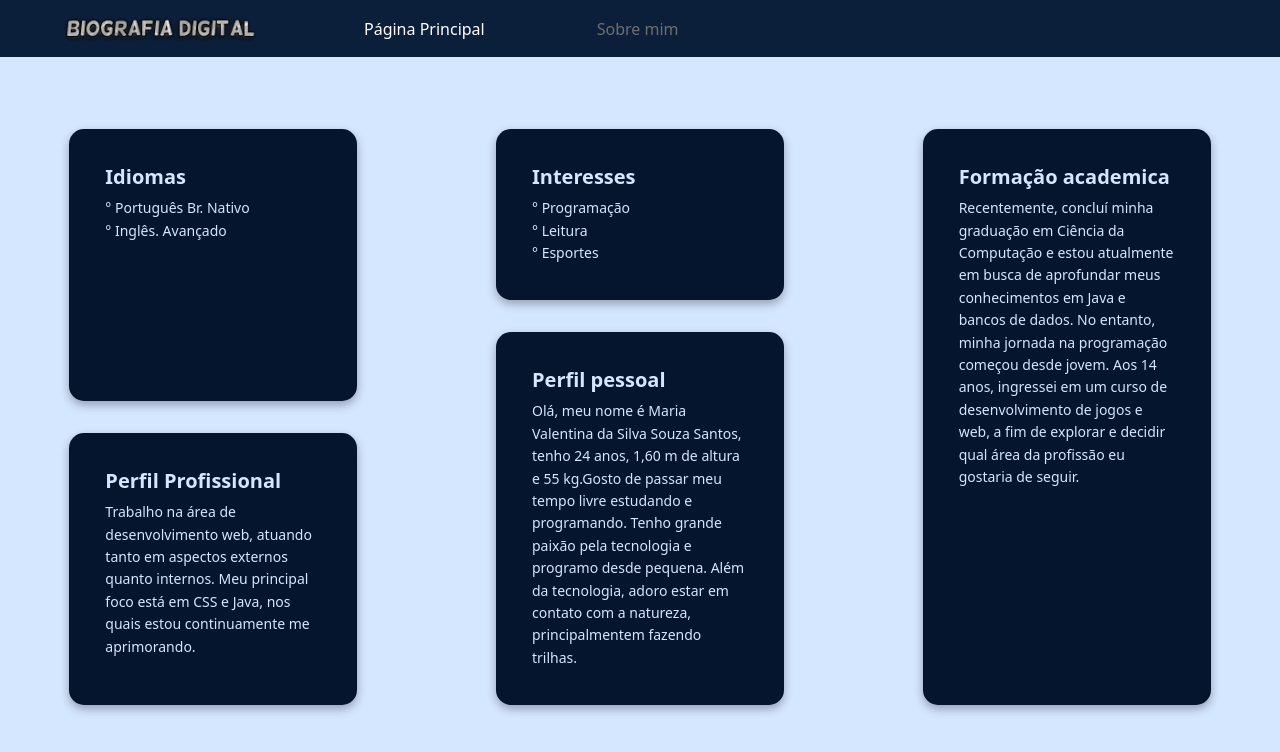
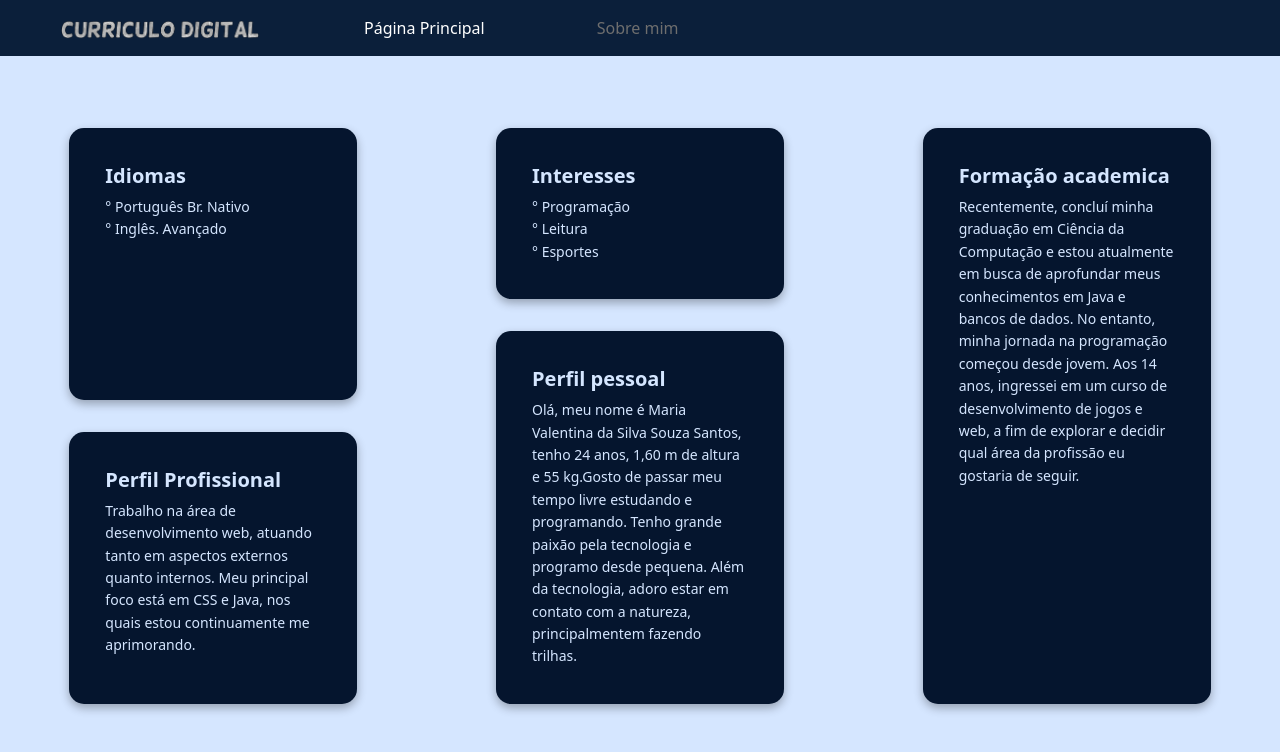
Before and after one commit to analidiatasca/-Curriculo-Digital-, a plain HTML site: page sobremim.html in a window 1280 px wide. Drawn offline with nearby package versions, Linux system fonts and the light colour scheme.

Commit message:
Update sobremim.html

```diff
--- a/sobremim.html
+++ b/sobremim.html
@@ -20,7 +20,7 @@
     <nav class="navbar navbar-expand-lg minha-navbar">
         <div class="container-fluid">
             <a class="navbar-brand mx-5" href="#">
-                <img src="imagens/Biografia-Digital.png" style="width: 200px;" alt="Logo">
+                <img src="imagens/Curriculo-Digital.png" style="width: 200px;" alt="Logo">
             </a>
             <button class="navbar-toggler" type="button" data-bs-toggle="collapse" data-bs-target="#navbarSupportedContent"
                 aria-controls="navbarSupportedContent" aria-expanded="false" aria-label="Toggle navigation">
@@ -106,4 +106,5 @@
         </div>
     </div>
 </body>
+
 </html>
```
